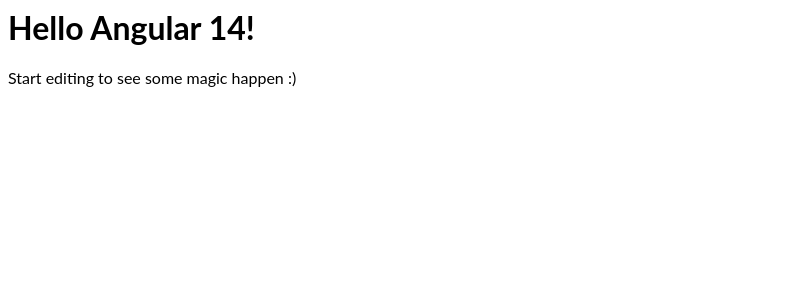
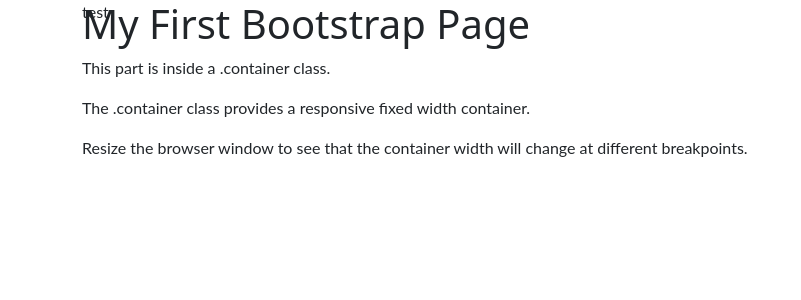
Before and after one commit to peter-miles/prediction-angular-old, an Angular app: page / in a window 1280 px wide. Shown: the top 300 px of the page, without its empty margins (0-801 px from the left). Built offline with nearby package versions, Linux system fonts and the light colour scheme.

Commit message:
1 binaries uploaded

```diff
--- a/package.json
+++ b/package.json
@@ -6,13 +6,18 @@
     "@angular/animations": "^13.2.0",
     "@angular/common": "^13.2.0",
     "@angular/compiler": "^13.2.0",
+    "@angular/compiler-cli": "13.3.1",
     "@angular/core": "^13.2.0",
     "@angular/forms": "^13.2.0",
+    "@angular/localize": "^13.0.0",
     "@angular/platform-browser": "^13.2.0",
     "@angular/platform-browser-dynamic": "^13.2.0",
     "@angular/router": "^13.2.0",
+    "@ng-bootstrap/ng-bootstrap": "^12.0.1",
+    "@popperjs/core": "^2.10.2",
     "rxjs": "^7.5.2",
     "tslib": "^2.3.1",
+    "typescript": ">=4.4.2 <4.7",
     "zone.js": "^0.11.4"
   },
   "scripts": {
--- a/src/app/app.component.css
+++ b/src/app/app.component.css
@@ -1,3 +1,15 @@
 p {
   font-family: Lato;
+
 }
+
+
+.banner-image {
+  /*background-image: linear-gradient(rgba(0, 0, 0, 0.5), rgba(0, 0, 0, 0.5)), url("photographer.jpg");*/
+  background-color: #555;
+  height: 50%;
+  background-position: center;
+  background-repeat: no-repeat;
+  background-size: cover;
+  position: relative;
+}
--- a/src/app/app.component.html
+++ b/src/app/app.component.html
@@ -1,4 +1,24 @@
-<hello name="{{ name }}"></hello>
-<p>
-  Start editing to see some magic happen :)
-</p>
+<!DOCTYPE html>
+<html lang="en">
+<head>
+  <title>Bootstrap Example</title>
+  <meta charset="utf-8">
+  <meta name="viewport" content="width=device-width, initial-scale=1">
+  <link href="https://cdn.jsdelivr.net/npm/bootstrap@5.1.3/dist/css/bootstrap.min.css" rel="stylesheet">
+  <link href="app.component.css" rel="stylesheet">
+  <script src="https://cdn.jsdelivr.net/npm/bootstrap@5.1.3/dist/js/bootstrap.bundle.min.js"></script>
+</head>
+<body>
+
+<div class="container">
+  <div class="banner-image">
+    <p>test</p>
+  </div>
+  <h1>My First Bootstrap Page</h1>
+  <p>This part is inside a .container class.</p>
+  <p>The .container class provides a responsive fixed width container.</p>
+  <p>Resize the browser window to see that the container width will change at different breakpoints.</p>
+</div>
+
+</body>
+</html>
```
Also changed, not shown: src/images/aqua.png (added).
